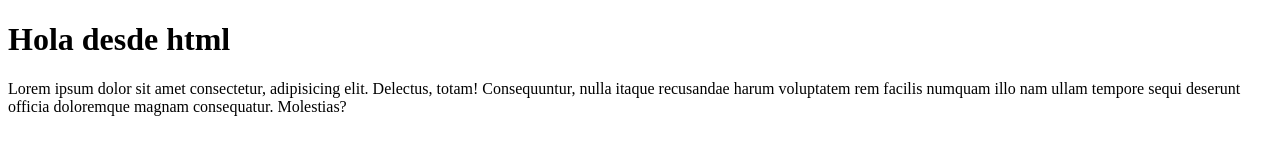
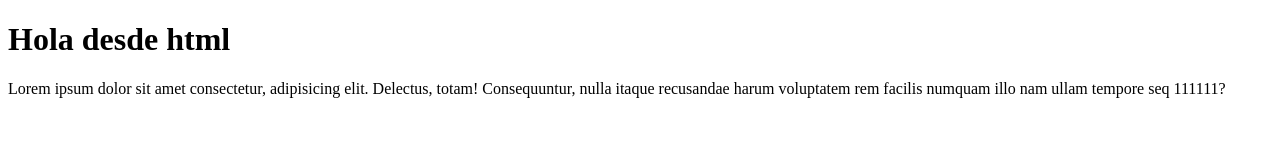
Before and after one commit to juvefue/pagina-web, a plain HTML site: page index.html in a window 1280 px wide. Drawn offline with Linux system fonts and the light colour scheme.

Commit message:
agregue 1s al final

```diff
--- a/index.html
+++ b/index.html
@@ -9,7 +9,7 @@
 
 <body>
     <h1>Hola desde html</h1>
-    <p>Lorem ipsum dolor sit amet consectetur, adipisicing elit. Delectus, totam! Consequuntur, nulla itaque recusandae harum voluptatem rem facilis numquam illo nam ullam tempore sequi deserunt officia doloremque magnam consequatur. Molestias?</p>
+    <p>Lorem ipsum dolor sit amet consectetur, adipisicing elit. Delectus, totam! Consequuntur, nulla itaque recusandae harum voluptatem rem facilis numquam illo nam ullam tempore seq 111111?</p>
 </body>
 
 </html>
```
